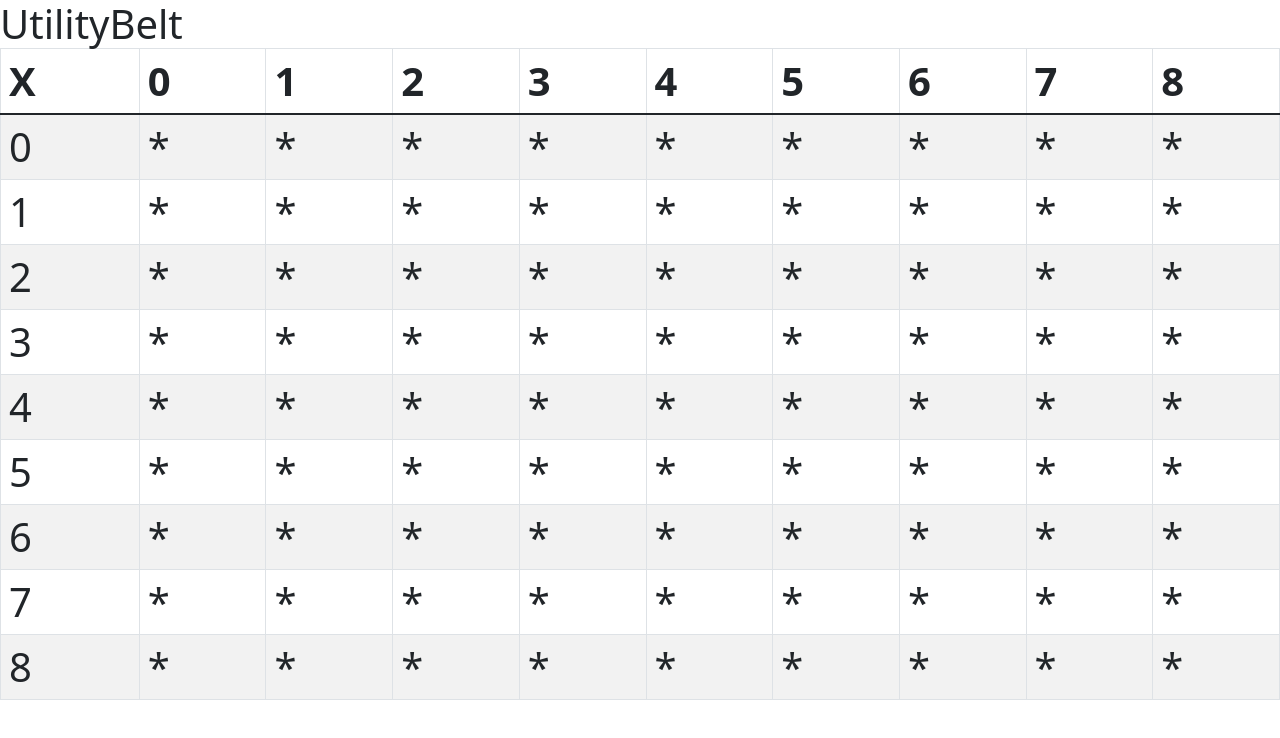
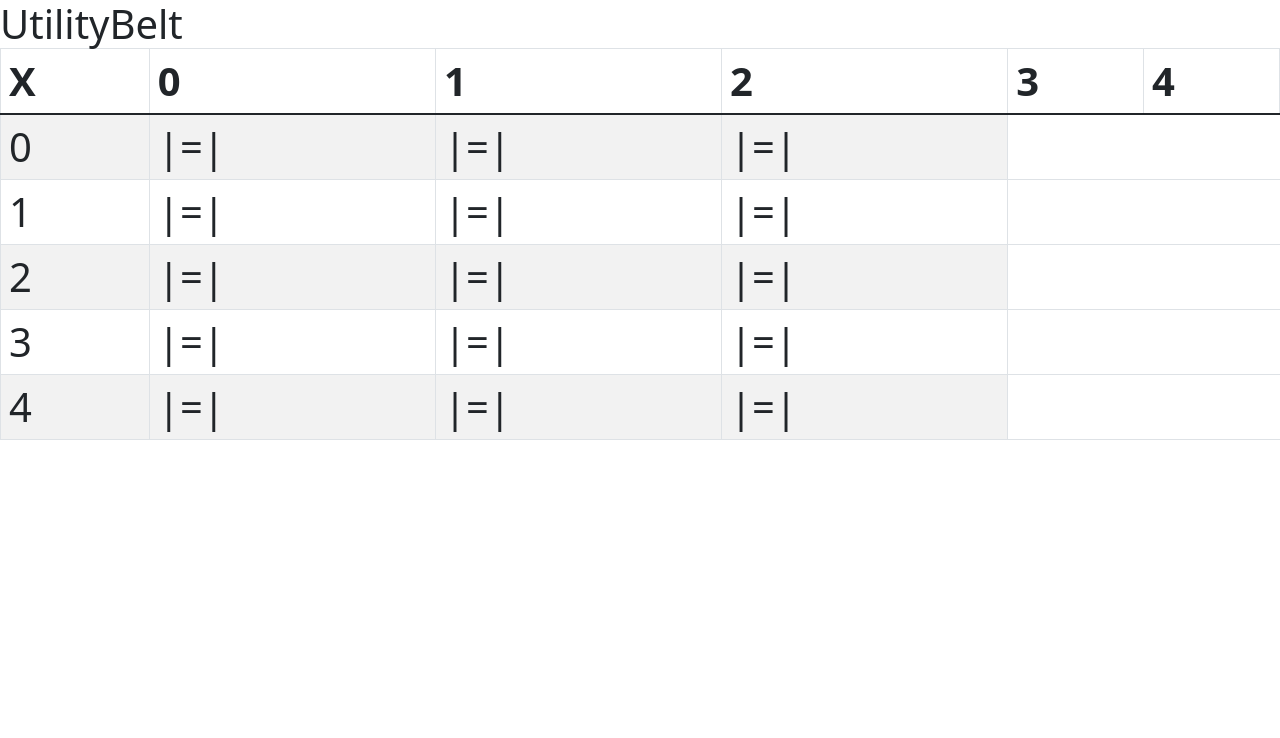
Before and after one commit to k4-100/calc, a React (Create React App) app: page / in a window 1280 px wide. Shown: the top 738 px of the page. Built offline with nearby package versions, Linux system fonts and the light colour scheme.

Commit message:
Implemented TableClass

```diff
--- a/src/components/CustomTable/index.tsx
+++ b/src/components/CustomTable/index.tsx
@@ -1,12 +1,13 @@
 import React, { useState} from 'react'
 import { Table } from 'react-bootstrap'
+import { TableClass } from '../../utility/TableClass'
 /**
  *
  * @returns Table with cells
  */
 const CustomTable: React.FC = () =>{
-    const [table, setTable] = useState< Array< Array<String> > >(
-      Array(9).fill( Array(9).fill('*') )
+    const [table, setTable] = useState<TableClass>(
+      new TableClass(5,3)
     )
 
     const changeTableCell = ( x:Number ,y:Number ) =>{
@@ -20,24 +21,24 @@ const CustomTable: React.FC = () =>{
               <tr>
               <th>X</th>
               {
-                table.map( (_,i) => <th key={i}>{i}</th> )
+                table.cells.map( (_,i) => <th key={i}>{i}</th> )
               }
               </tr>
             </thead>
             <tbody>
             {
-              table.map(
+              table.cells.map(
                 (_,x) => <tr key={x}>
                   <td>{x}</td>
                   {
-                    table[x].map(
+                    table.cells[x].map(
                       (data,y) =>
                       <td
                         key={y}
                         contentEditable
                         onClick={ ()=>  changeTableCell(x,y) }
                       >
-                        {data}
+                        {data.text}
                       </td>
                     )
                   }
--- /dev/null
+++ b/src/utility/TableClass.ts
@@ -0,0 +1,34 @@
+/**
+ * represents Cell inside a table
+ */
+class Cell{
+    x: number;
+    y: number;
+    text: string;
+    id: number;
+
+    constructor(x:number, y:number, text:string){
+        this.x = x;
+        this.y = y;
+        this.text = text;
+        this.id = 0;
+    }
+}
+
+export class TableClass{
+    cells: Array< Array<Cell> >;
+
+    constructor(width:number, height:number){
+        /**
+         *  dummy cells 2d array for generating stuff
+         */
+        const _cells: Array< Array<null> > = Array(width).fill(
+            Array(height).fill(null)
+        );
+
+        this.cells = _cells
+        .map( ( row, x ) => row
+            .map( ( _, y ) => new Cell(x,y,'|=|') )
+        );
+    }
+}
```
